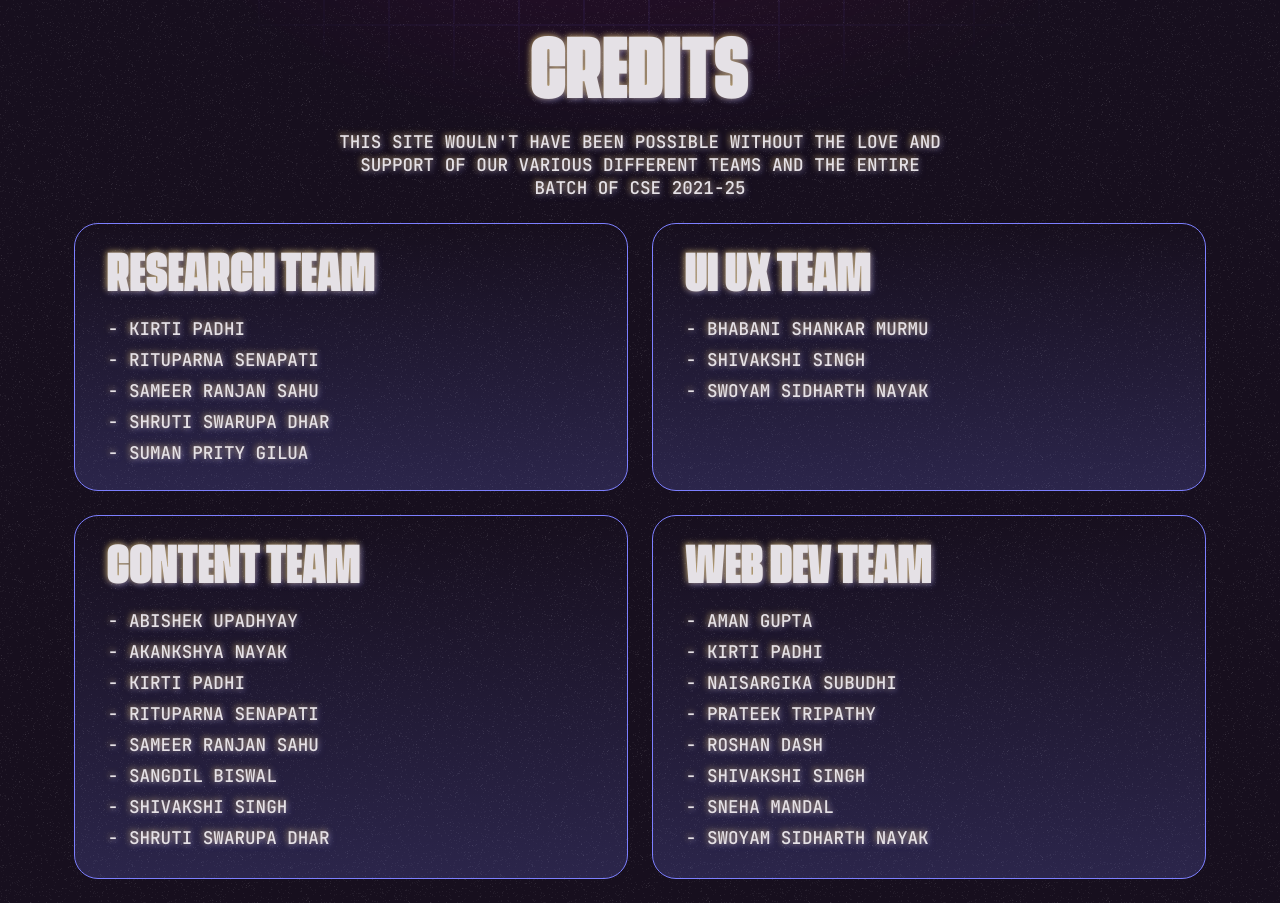
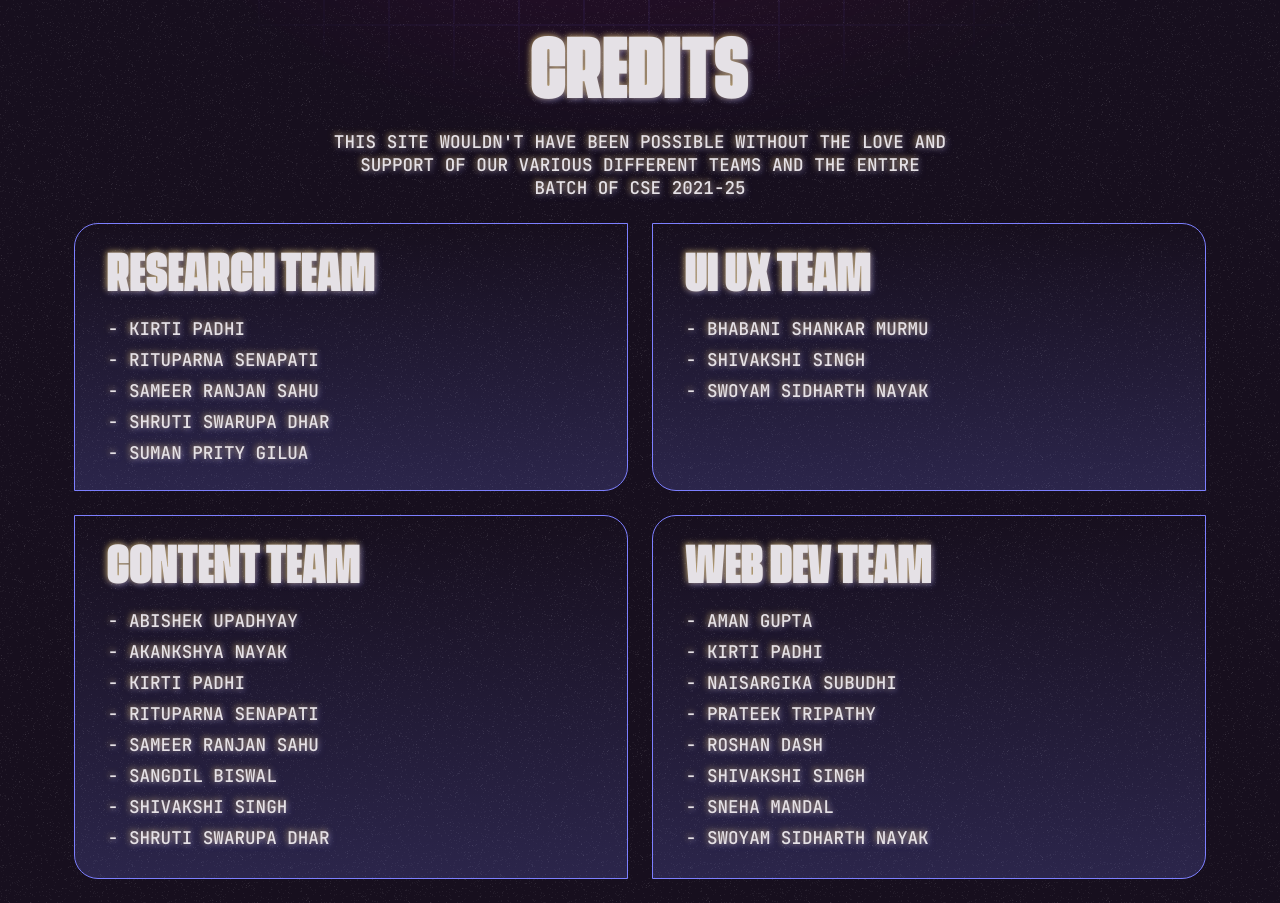
Before and after one commit to dashroshan/iiit-bbsr-cse-26, a React (Create React App) app in the folder frontend/: page /credits in a window 1280 px wide. Shown: the part 640-1543 px from the top of the page. Built offline with nearby package versions, Linux system fonts and the light colour scheme; no server answers.

Commit message:
credits borders

```diff
--- a/frontend/src/routes/credits.js
+++ b/frontend/src/routes/credits.js
@@ -10,7 +10,7 @@ export default function CreditsPage() {
             </div>
             <div className={classes.creditsText}>
                 <h1>CREDITS</h1>
-                <p>This site wouln't have been possible without the love and support of our various different teams and the entire batch of CSE 2021-25</p>
+                <p>This site wouldn't have been possible without the love and support of our various different teams and the entire batch of CSE 2021-25</p>
             </div>
             <div className={classes.teams}>
                 <div className={classes.card + " " + classes.small}>
--- a/frontend/src/routes/credits.module.css
+++ b/frontend/src/routes/credits.module.css
@@ -118,10 +118,26 @@
     transition: all 0.3s ease 0s;
     background: linear-gradient(rgba(124, 127, 255, 0) 0%, rgba(124, 127, 255, 0.2) 100%);
     border: 1px solid rgb(124, 127, 255);
-    border-radius: 24px;
+    border-radius: 1.5em;
     width: 32em;
     height: 22em;
     padding: 5px 20px;
+}
+
+.card:nth-of-type(1) {
+    border-radius: 1.5em 0 1.5em 0;
+}
+
+.card:nth-of-type(2) {
+    border-radius: 0 1.5em 0 1.5em;
+}
+
+.card:nth-of-type(3) {
+    border-radius: 0 1.5em 0 1.5em;
+}
+
+.card:nth-of-type(4) {
+    border-radius: 1.5em 0 1.5em 0;
 }
 
 .small {
```
